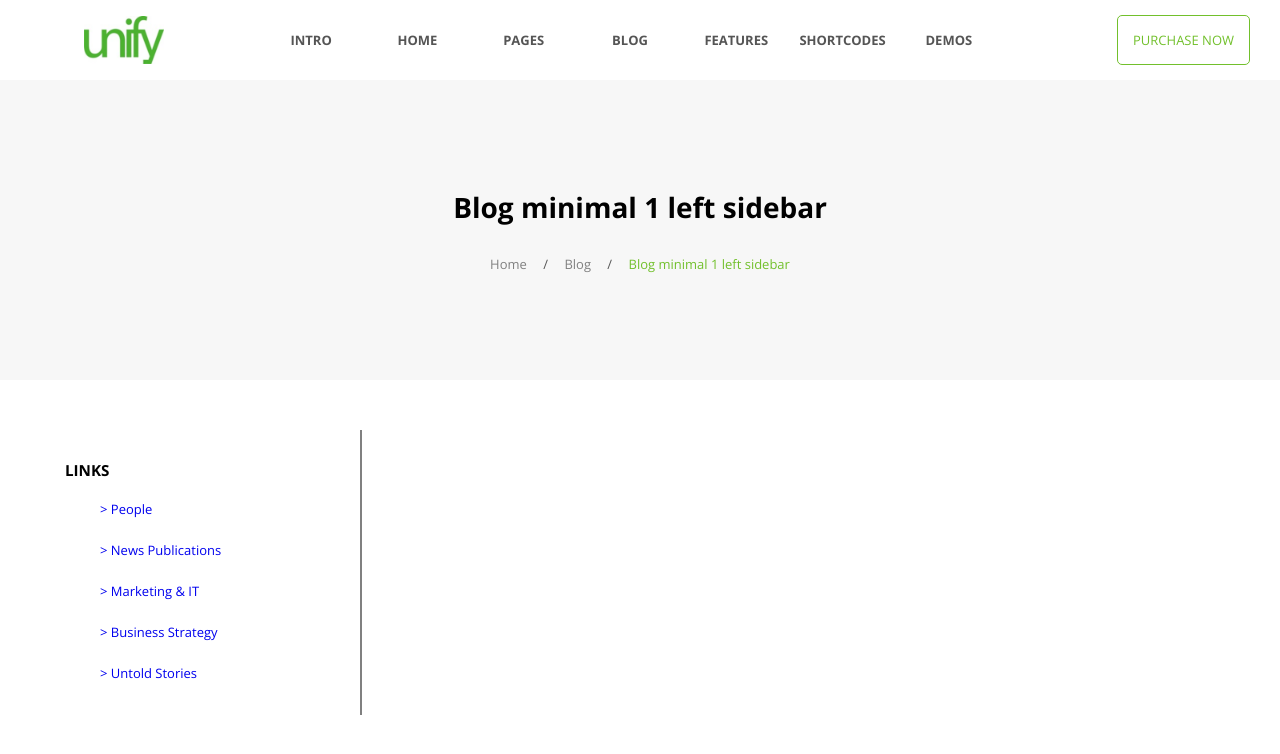
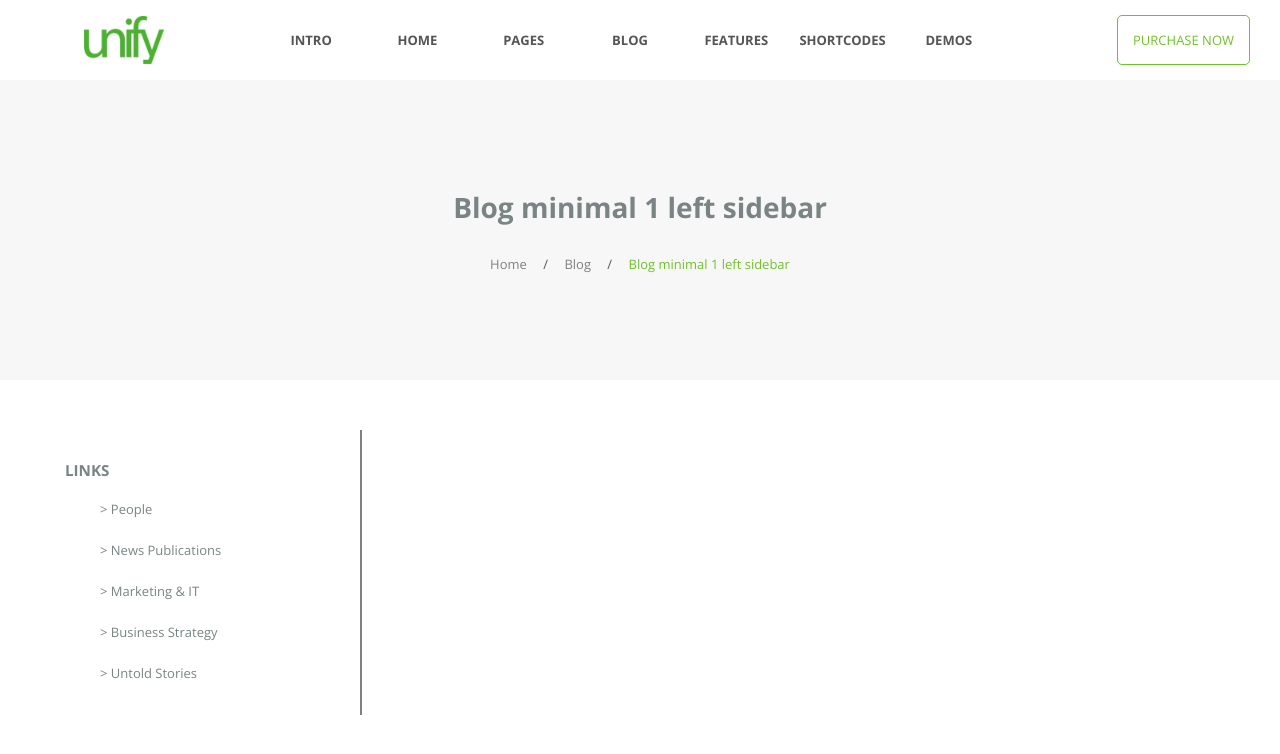
Before and after one commit to thuyanhbui/homework8, a plain HTML site: page index.html in a window 1280 px wide. Drawn offline with nearby package versions, Linux system fonts and the light colour scheme.

Commit message:
update source

```diff
--- a/index.html
+++ b/index.html
@@ -10,10 +10,12 @@
         body {
             font-family: "Open Sans", Helvetica, Arial, sans-serif;
             font-size: 13px;
+            color: #7B8484;
             width: 100%;
             height: 100vh;
             overflow-x: hidden;
             margin: 0;
+
         }
 
         header {}
@@ -145,6 +147,7 @@
         .list_link {
             text-decoration: none;
             padding-left: 30px;
+
         }
 
         .ul_list_link {
@@ -152,6 +155,7 @@
             text-decoration: none;
             cursor: pointer;
             background-color: white;
+            color: #7B8484;
             padding: 5px;
             margin-right: 20px;
             border-radius: 5px;
@@ -166,6 +170,7 @@
         .list_link a {
             text-decoration: none;
             margin left: 40px;
+
         }
 
         .ul_list_link:hover {
@@ -174,6 +179,7 @@
             margin-right: 20px;
             border-radius: 5px;
             text-decoration: none;
+
         }
 
         /* .ul_list_link:active {
```
